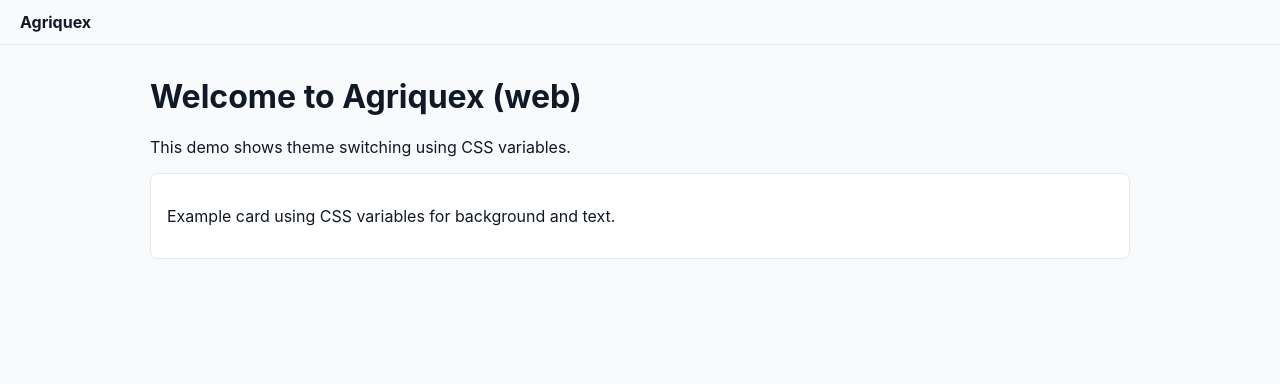
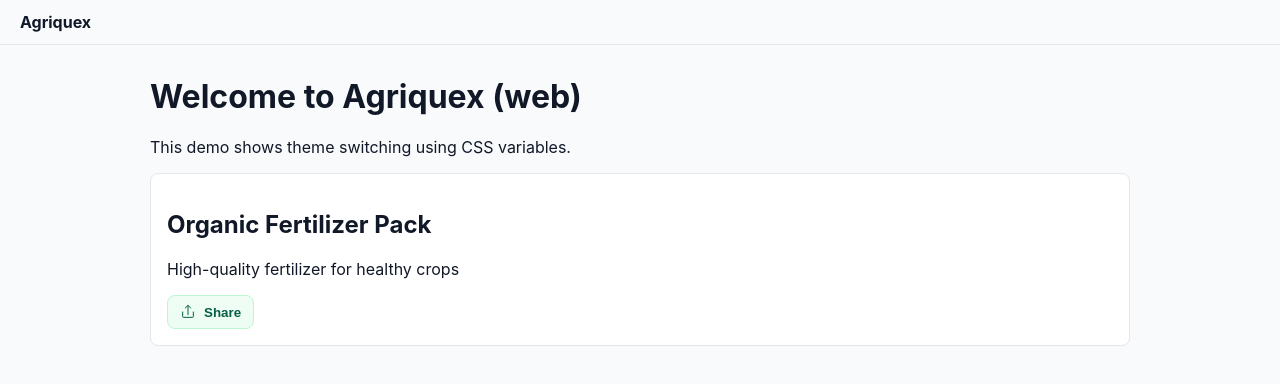
Before and after one commit to k23211/ghanamarket, a Next.js app in the folder web/: page / in a window 1280 px wide. Shown: the top 384 px of the page. Built offline with nearby package versions, Linux system fonts and the light colour scheme.

Commit message:
feat: add share buttons (web + native) and demo integration

```diff
--- a/web/app/page.tsx
+++ b/web/app/page.tsx
@@ -1,10 +1,24 @@
+import ShareButton from '../components/ShareButton'
+
 export default function Home() {
+  const demoProduct = {
+    id: '123',
+    title: 'Organic Fertilizer Pack',
+    description: 'High-quality fertilizer for healthy crops',
+    url: 'https://agriquex.example/products/123'
+  }
+
   return (
     <div className="container">
       <h1>Welcome to Agriquex (web)</h1>
       <p>This demo shows theme switching using CSS variables.</p>
-      <div className="card">
-        <p>Example card using CSS variables for background and text.</p>
+
+      <div className="card" style={{ padding: 16 }}>
+        <h2>{demoProduct.title}</h2>
+        <p>{demoProduct.description}</p>
+        <div style={{ marginTop: 12 }}>
+          <ShareButton url={demoProduct.url} title={demoProduct.title} text={demoProduct.description} />
+        </div>
       </div>
     </div>
   )
--- /dev/null
+++ b/web/components/ShareButton.tsx
@@ -0,0 +1,38 @@
+'use client'
+import React from 'react'
+
+type Props = {
+  url: string
+  title?: string
+  text?: string
+}
+
+export default function ShareButton({ url, title, text }: Props) {
+  const handleShare = async () => {
+    const shareData = { title: title || '', text: text || '', url }
+    if (typeof navigator !== 'undefined' && (navigator as any).share) {
+      try {
+        await (navigator as any).share(shareData)
+        return
+      } catch (err) {
+        // ignore and fallback
+      }
+    }
+
+    const encodedUrl = encodeURIComponent(url)
+    const encodedText = encodeURIComponent(text || title || '')
+    const twitter = `https://twitter.com/intent/tweet?url=${encodedUrl}&text=${encodedText}`
+    window.open(twitter, '_blank', 'noopener')
+  }
+
+  return (
+    <button className="share-button" onClick={handleShare} aria-label="Share product">
+      <svg width="16" height="16" viewBox="0 0 24 24" fill="none" xmlns="http://www.w3.org/2000/svg" aria-hidden>
+        <path d="M4 12v7a1 1 0 001 1h14a1 1 0 001-1v-7" stroke="currentColor" strokeWidth="1.5" strokeLinecap="round" strokeLinejoin="round" />
+        <path d="M16 6l-4-4-4 4" stroke="currentColor" strokeWidth="1.5" strokeLinecap="round" strokeLinejoin="round" />
+        <path d="M12 2v14" stroke="currentColor" strokeWidth="1.5" strokeLinecap="round" strokeLinejoin="round" />
+      </svg>
+      <span style={{ marginLeft: 8 }}>Share</span>
+    </button>
+  )
+}
--- a/web/styles/globals.css
+++ b/web/styles/globals.css
@@ -32,3 +32,16 @@ html, body {
 
 .container { max-width: 980px; margin: 32px auto; padding: 0 16px; }
 .card { background: var(--card); border: 1px solid var(--border); padding: 16px; border-radius: 8px; color: var(--text); }
+
+.share-button {
+  display: inline-flex;
+  align-items: center;
+  padding: 8px 12px;
+  background: linear-gradient(180deg, #f0fdf4, #ecfdf3);
+  border: 1px solid #bbf7d0;
+  color: #065f46;
+  border-radius: 8px;
+  cursor: pointer;
+  font-weight: 600;
+}
+.share-button svg { display: block }
```
Also changed, not shown: 2 other files (tests, documents, lock files or other folders).
